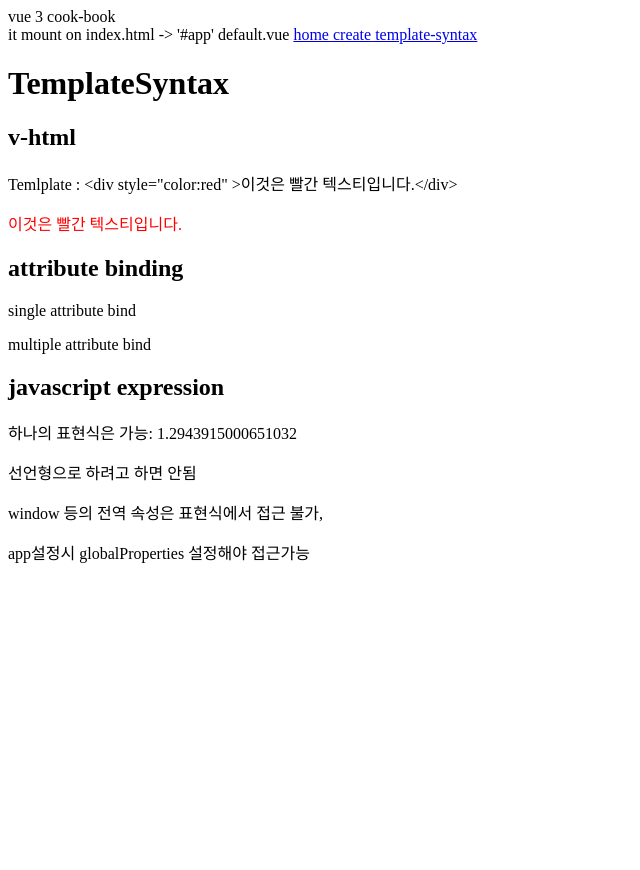
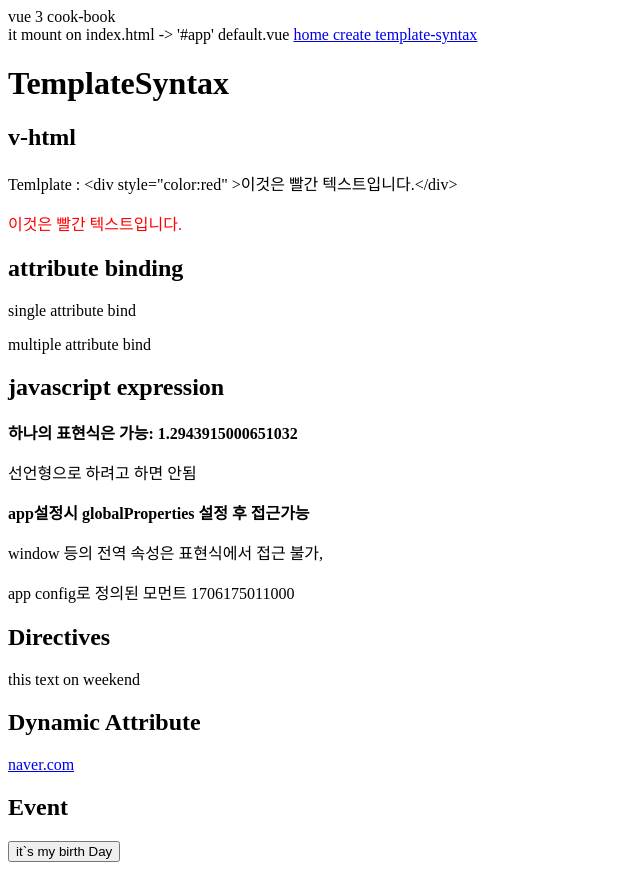
Before and after one commit to Nontrust/vue-3-cooking..., a Vue app: page /essentials/template-syntax in a window 1280 px wide. Shown: the whole page, without its empty margins (0-640 px from the left). Before the commit the page ends 800 px from the top, so only its background shows below. Built offline with nearby package versions, Linux system fonts and the light colour scheme.

Commit message:
[1_syntax] learn template syntax

```diff
--- a/src/page/essentials/TemplateSyntax.vue
+++ b/src/page/essentials/TemplateSyntax.vue
@@ -1,13 +1,15 @@
 <script setup>
- import  {ref} from 'vue'
- const rawHtml = ref('<div style="color:red" >이것은 빨간 텍스티입니다.</div>');
- const bindNowDate = ref(Date.now());
+
+ const rawHtml = '<div style="color:red" >이것은 빨간 텍스트입니다.</div>';
+ const bindNowDate = Date.now();
  const multipleAttribute = {
      id: '1',
      class: 2,
      remove: false
  }
-
+ const dynamicAttribute = 'href'
+ const url = "naver.com"
+ const congratulation = (msg) => alert(msg);
 </script>
 
 <template>
@@ -24,14 +26,23 @@
     </div>
     <h2>javascript expression</h2>
     <div>
-        <p>하나의 표현식은 가능: {{Math.random() + 1 }}</p>
+        <strong>하나의 표현식은 가능: {{Math.random() + 1 }}</strong>
         <p>선언형으로 하려고 하면 안됨 </p>
         <!--<p>{{ const a = 1 }}</p>-->
+        <strong>app설정시 globalProperties 설정 후 접근가능</strong>
         <p>window 등의 전역 속성은 표현식에서 접근 불가,</p>
-        <p>app설정시 globalProperties 설정해야 접근가능</p>
+        <p>app config로 정의된 모먼트 {{$moment.now()}}</p>
         <!--<p>{{window.location.href}}</p>-->
+    </div>
 
-    </div>
+    <h2>Directives</h2>
+    <p v-if="$moment().day()%6 >= 0">this text on weekend</p>
+    <p v-else>see on hollyday</p>
+    <h2>Dynamic Attribute</h2>
+    <a :[dynamicAttribute]='url'> naver.com </a>
+
+    <h2>Event</h2>
+    <button @click="congratulation('have a good day')"> it`s my birth Day</button>
 
 </template>
 
```
